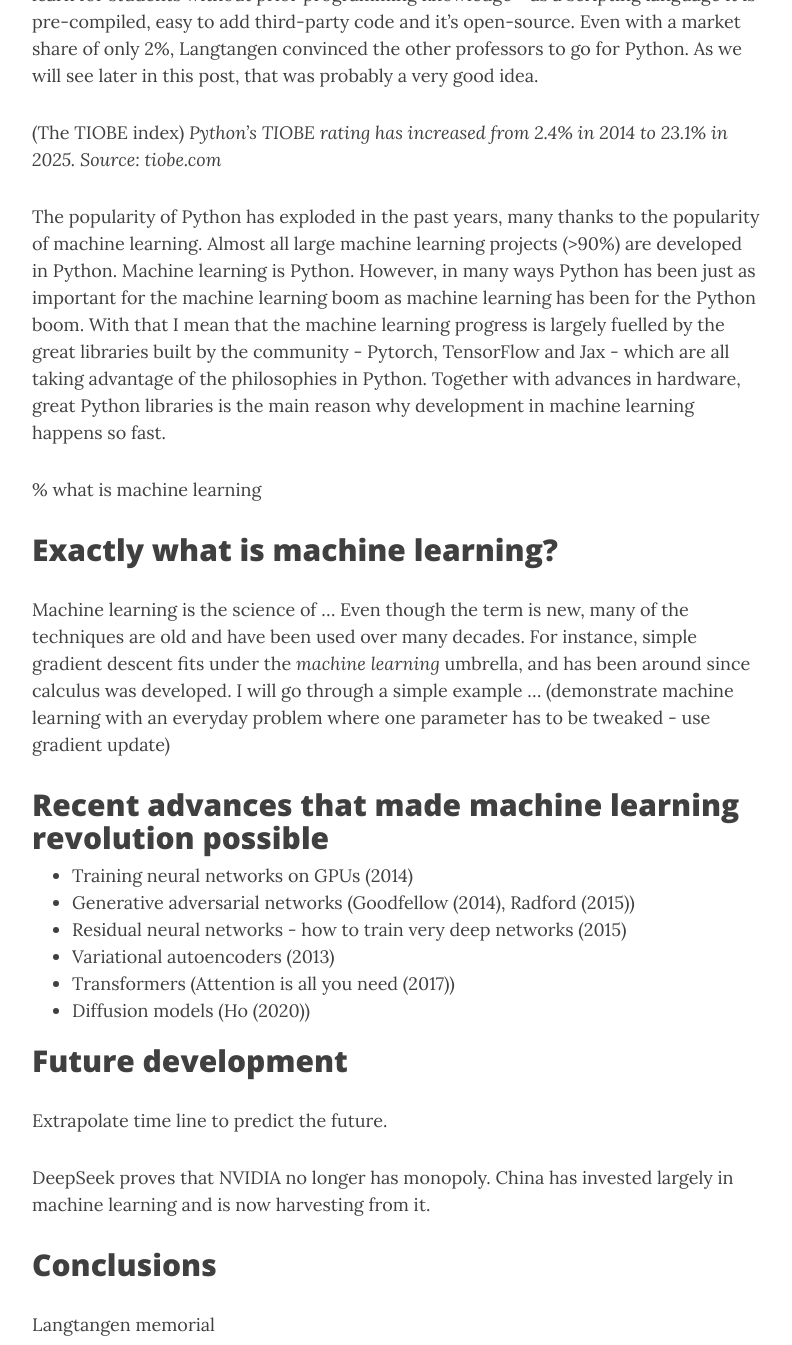
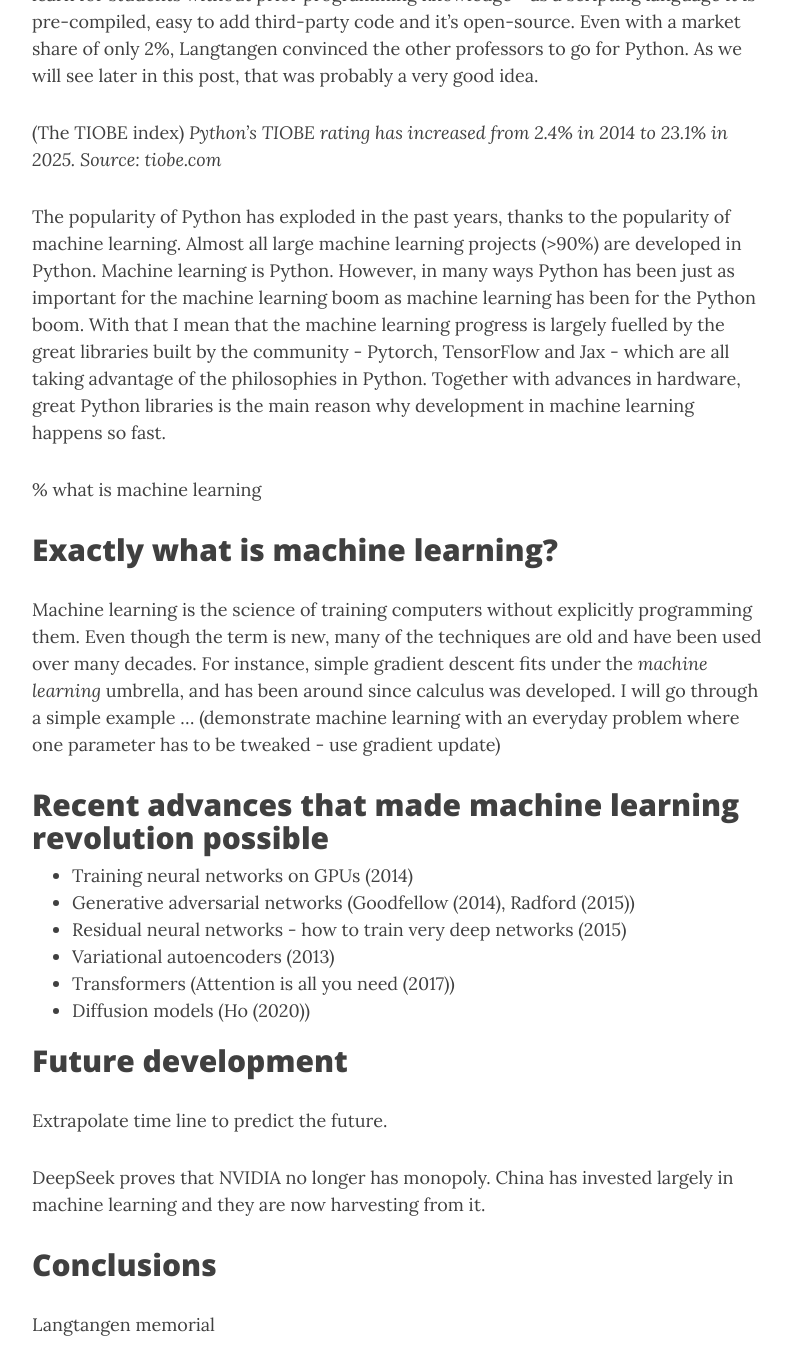
Before and after one commit to evenmn/evenmn.github.io, a Jekyll site: the page built from _posts/2025-01-29-ai-reflections.md, in a window 1280 px wide and 1400 px high, scrolled down 919 px, cut to the strip 55-1400 px from the top of the window. Shown: the whole strip, without its empty margins (243-1035 px from the left). Built offline with Jekyll 4.4.1, drawn with Linux system fonts in a browser that asks for light colours; comment, search, counter and statistics services are not loaded; some of the changed text lies outside the part shown.

Commit message:
Small changes
Signed-off-by: evenmn <evenmn@fys.uio.no>

```diff
--- a/_posts/2025-01-29-ai-reflections.md
+++ b/_posts/2025-01-29-ai-reflections.md
@@ -22,11 +22,11 @@ Started on physics in 2014 fortunate to learn programming already from the first
 (The TIOBE index)
 *Python's TIOBE rating has increased from 2.4% in 2014 to 23.1% in 2025. Source: tiobe.com*
 
-The popularity of Python has exploded in the past years, many thanks to the popularity of machine learning. Almost all large machine learning projects (>90%) are developed in Python. Machine learning is Python. However, in many ways Python has been just as important for the machine learning boom as machine learning has been for the Python boom. With that I mean that the machine learning progress is largely fuelled by the great libraries built by the community - Pytorch, TensorFlow and Jax - which are all taking advantage of the philosophies in Python. Together with advances in hardware, great Python libraries is the main reason why development in machine learning happens so fast.
+The popularity of Python has exploded in the past years, thanks to the popularity of machine learning. Almost all large machine learning projects (>90%) are developed in Python. Machine learning is Python. However, in many ways Python has been just as important for the machine learning boom as machine learning has been for the Python boom. With that I mean that the machine learning progress is largely fuelled by the great libraries built by the community - Pytorch, TensorFlow and Jax - which are all taking advantage of the philosophies in Python. Together with advances in hardware, great Python libraries is the main reason why development in machine learning happens so fast.
 
 % what is machine learning
 ## Exactly what is machine learning?
-Machine learning is the science of ... Even though the term is new, many of the techniques are old and have been used over many decades. For instance, simple gradient descent fits under the *machine learning* umbrella, and has been around since calculus was developed. I will go through a simple example ...
+Machine learning is the science of training computers without explicitly programming them. Even though the term is new, many of the techniques are old and have been used over many decades. For instance, simple gradient descent fits under the *machine learning* umbrella, and has been around since calculus was developed. I will go through a simple example ...
 (demonstrate machine learning with an everyday problem where one parameter has to be tweaked - use gradient update)
 
 ## Recent advances that made machine learning revolution possible
@@ -40,7 +40,7 @@ Machine learning is the science of ... Even though the term is new, many of the
 ## Future development
 Extrapolate time line to predict the future.
 
-DeepSeek proves that NVIDIA no longer has monopoly. China has invested largely in machine learning and is now harvesting from it.
+DeepSeek proves that NVIDIA no longer has monopoly. China has invested largely in machine learning and they are now harvesting from it.
 
 ## Conclusions
 Langtangen memorial
```
Also changed, not shown: other parts of _posts/2025-01-29-ai-reflections.md (+1 -1 lines).
